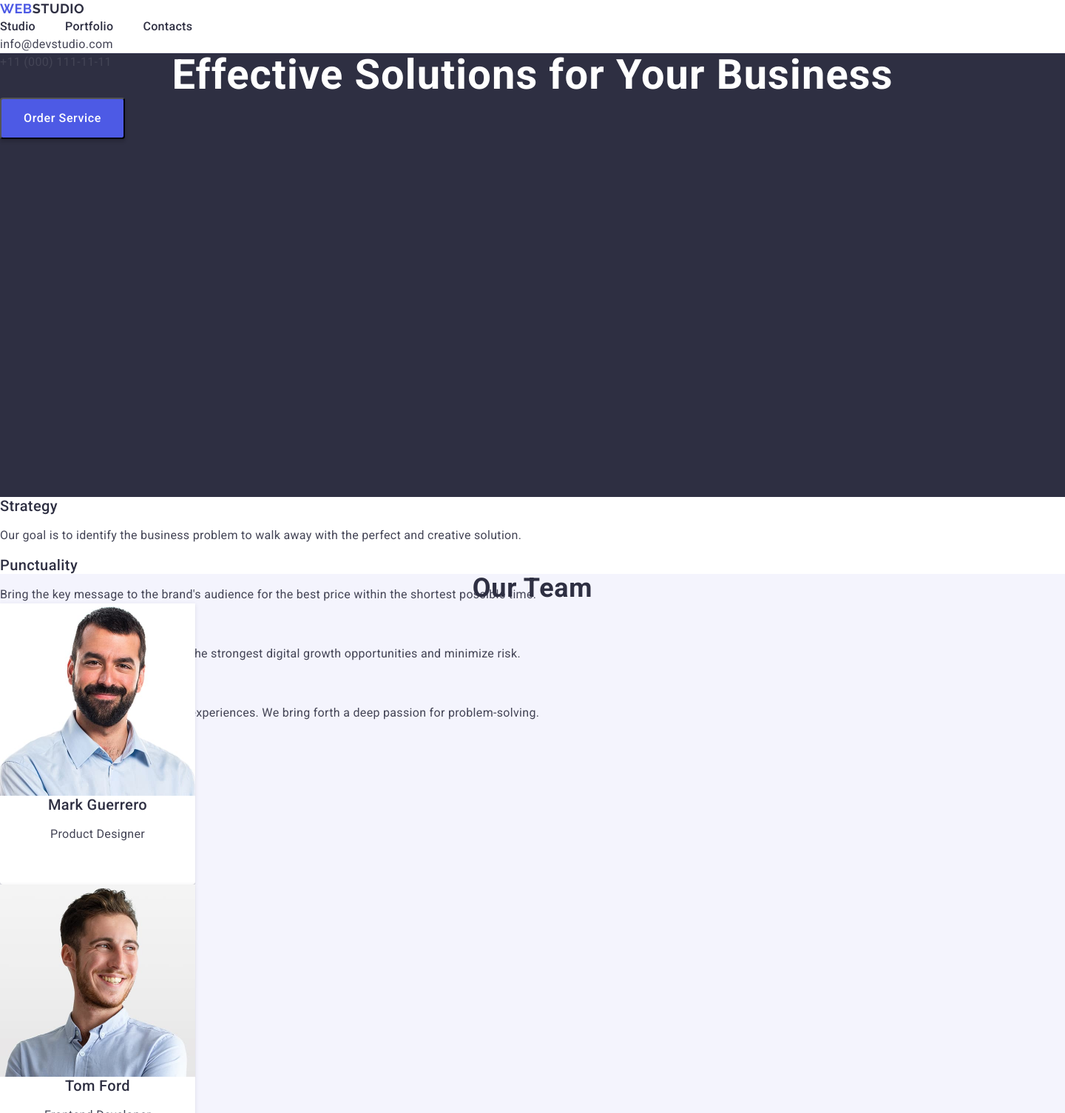
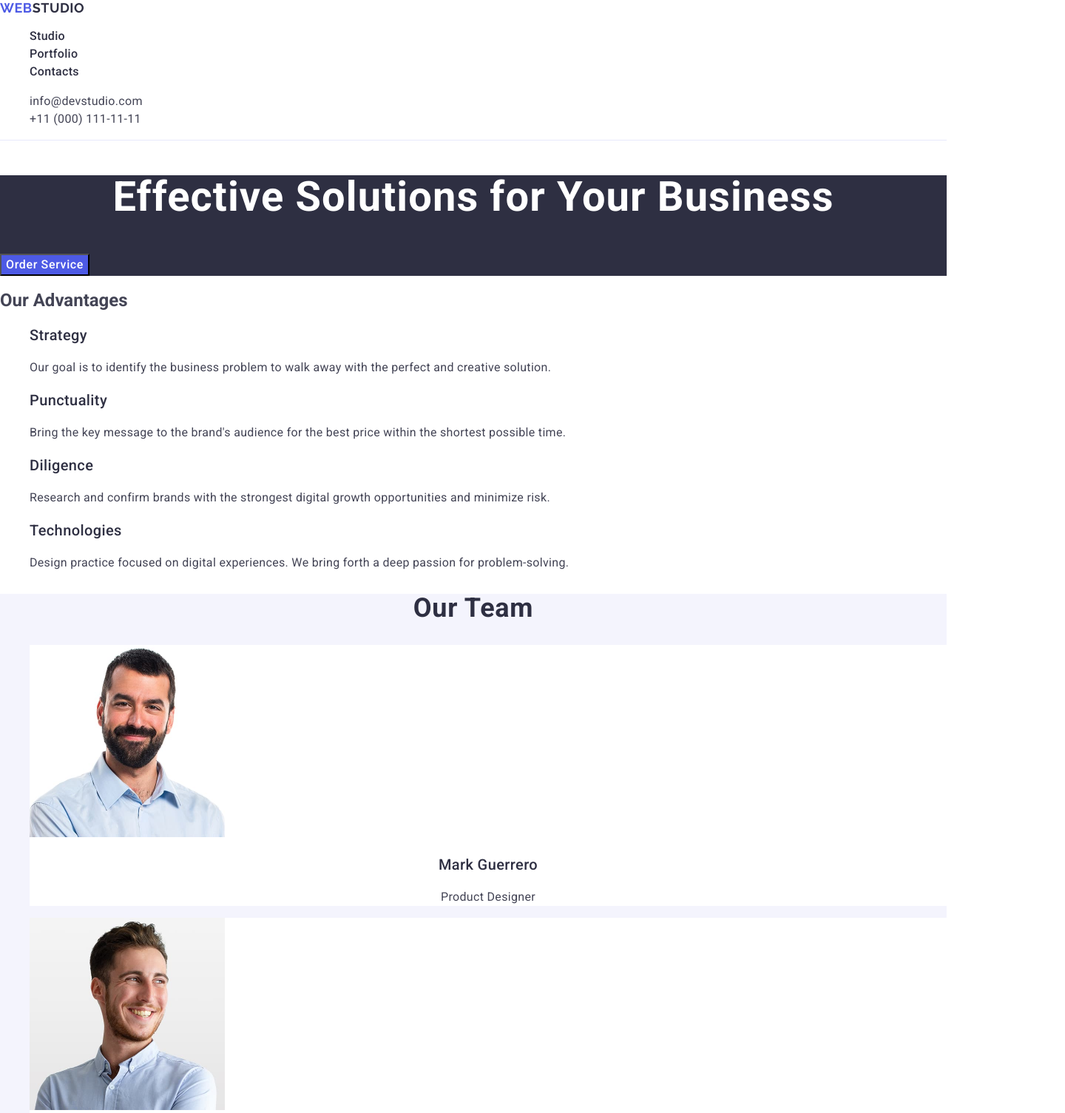
Before and after one commit to elizabethshkinder/goit-markup-hw-02, a plain HTML site: page index.html in a window 1280 px wide. Shown: the top 1505 px of the page at 74% size, 1440 px wide, since content can reach past the window. Drawn offline with nearby package versions, Linux system fonts and the light colour scheme.

Commit message:
Fix header styles, footer classes and styles, remove unnecesary styles from css file

```diff
--- a/css/styles.css
+++ b/css/styles.css
@@ -11,50 +11,23 @@ a {
 
 ul {
   list-style-type: none;
-  padding-left: 0;
-  margin: 0;
-}
-
-h1,
-h2,
-h3,
-h4,
-h5,
-h6 {
-  margin: 0;
 }
 
 button {
   cursor: pointer;
   font-family: inherit;
-  padding: 0;
 }
 
 address {
   font-style: normal;
 }
 
-img {
-  display: block;
-}
-
 .header {
   border-bottom: 1px solid #e7e9fc;
-  width: 1440px;
-  height: 72px;
   background-color: #fff;
 }
 
-/* .header-nav {} */
-
 .logo {
-  display: flex;
-  align-items: center;
-  justify-content: flex-start;
-  flex-direction: row;
-  gap: 0px;
-  width: 115px;
-  height: 24px;
   font-family: "Raleway", sans-serif;
   font-weight: 700;
   font-size: 18px;
@@ -67,16 +40,6 @@ img {
 
 .logo-accent {
   color: #2e2f42;
-}
-
-.header-menu {
-  display: flex;
-  align-items: flex-start;
-  justify-content: flex-start;
-  flex-direction: row;
-  gap: 40px;
-  width: 261px;
-  height: 24px;
 }
 
 .header-menu-item-link {
@@ -93,14 +56,7 @@ img {
   color: #404bbf;
 }
 
-/* .contacts {
-
-} */
-
-/* .contacts-list {
-} */
-
-.contacts-list-item {
+.contacts-list-item-link {
   font-weight: 400;
   font-size: 16px;
   /* line-height: 24px; */
@@ -109,12 +65,13 @@ img {
   color: #434455;
 }
 
-/* .contacts-list-item-link {} */
+.contacts-list-item-link:hover,
+.contacts-list-item-link:focus {
+  color: #404bbf;
+}
 
 .hero {
   background-color: #2e2f42;
-  width: 1440px;
-  height: 600px;
 }
 
 .hero-title {
@@ -128,15 +85,6 @@ img {
 }
 
 .hero-btn {
-  display: flex;
-  align-items: center;
-  justify-content: center;
-  flex-direction: row;
-  gap: 10px;
-  border-radius: 4px;
-  width: 169px;
-  height: 56px;
-  box-shadow: 0 4px 4px 0 rgba(0, 0, 0, 0.15);
   background-color: #4d5ae5;
 }
 
@@ -156,11 +104,9 @@ img {
 
 .advantages {
   background-color: #fff;
-  width: 1128px;
-  height: 104px;
 }
 
-.visually-hidden {
+/* .visually-hidden {
   position: absolute;
   width: 1px;
   height: 1px;
@@ -170,14 +116,7 @@ img {
   clip: rect(0 0 0 0);
   white-space: nowrap;
   border: 0;
-}
-
-.advantages-list {
-  width: 1128px;
-  height: 104px;
-}
-
-/* .advantages-list-items {} */
+} */
 
 .advantages-list-items-title {
   font-weight: 500;
@@ -198,8 +137,6 @@ img {
 }
 
 .our-team {
-  width: 1440px;
-  height: 732px;
   background-color: #f4f4fd;
 }
 .our-team-title {
@@ -213,19 +150,9 @@ img {
   color: #2e2f42;
 }
 
-/* .our-team-list {} */
-
 .team-card {
-  border-radius: 0 0 4px 4px;
-  padding: 0px 0px 32px 0px;
-  width: 264px;
-  height: 380px;
-  box-shadow: 0 2px 1px 0 rgba(46, 47, 66, 0.08),
-    0 1px 1px 0 rgba(46, 47, 66, 0.16), 0 1px 6px 0 rgba(46, 47, 66, 0.08);
   background-color: #fff;
 }
-
-/* .team-card-photo {} */
 
 .team-card-name {
   font-weight: 500;
@@ -247,11 +174,6 @@ img {
   color: #434455;
 }
 
-.portfolio {
-  width: 1128px;
-  height: 1000px;
-}
-
 .portfolio-title {
   font-weight: 700;
   font-size: 36px;
@@ -262,15 +184,6 @@ img {
   text-transform: capitalize;
   color: #2e2f42;
 }
-
-/* .portfolio-list {} */
-
-.portfolio-list-item {
-  width: 360px;
-  height: 420px;
-}
-
-/* .portfolio-visual {} */
 
 .portfolio-list-item-title {
   font-weight: 500;
@@ -291,9 +204,11 @@ img {
 }
 
 .page-footer {
-  width: 1440px;
-  height: 312px;
   background-color: #2e2f42;
+}
+
+.logo-accent-footer {
+  color: #f4f4fd;
 }
 
 .footer-text {
--- a/index.html
+++ b/index.html
@@ -216,9 +216,9 @@
       </section>
     </main>
     <footer class="page-footer">
-      <a href="./index.html" class="logo">
-        <span class="logo-accent">Web</span>Studio
-      </a>
+      <a href="./index.html" class="logo"
+        >Web<span class="logo-accent-footer">Studio</span></a
+      >
       <p class="footer-text">
         Increase the flow of customers and sales for your business with digital
         marketing & growth solutions.
```
